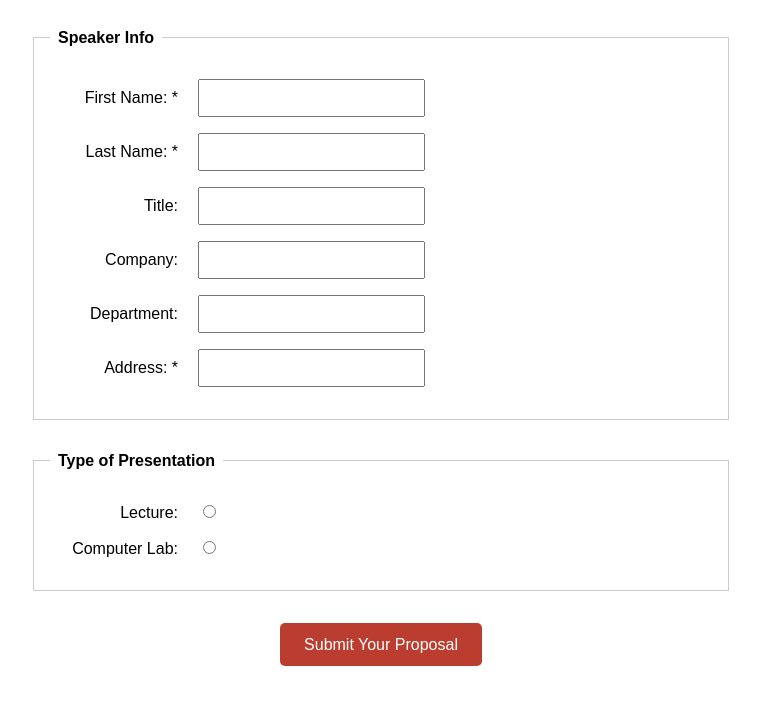
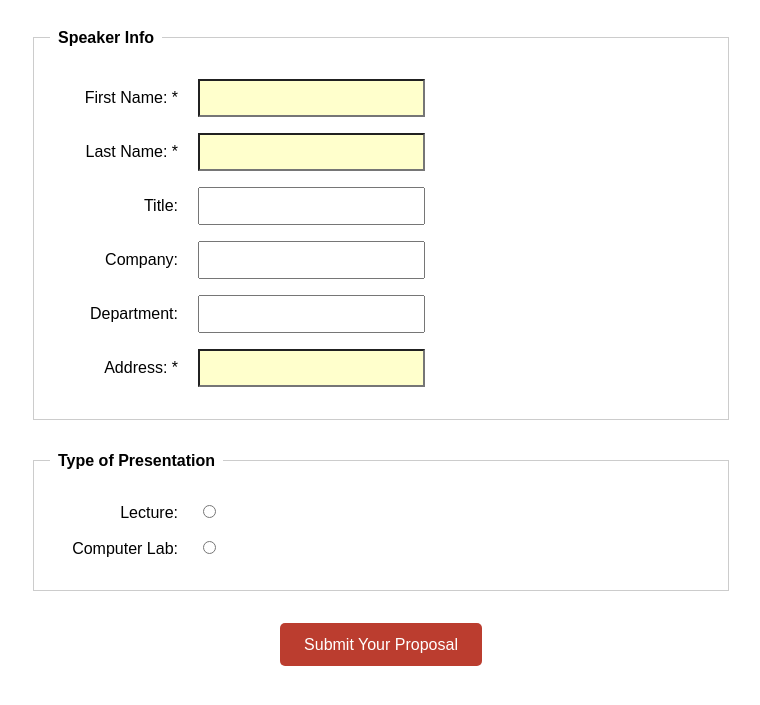
Before and after one commit to Zuojunlin1/my-form, a plain HTML site: page index.html in a window 1280 px wide. Shown: the part 165-870 px from the top of the page, without its empty margins (259-1019 px from the left). Drawn offline with Linux system fonts and the light colour scheme.

Commit message:
Update form.css

```diff
--- a/css/form.css
+++ b/css/form.css
@@ -88,6 +88,9 @@ body {
 	background-color: #FFE5E0;
   }
 
+    input.reqfield {
+	background-color: #ffffcc;
+  }
 
 
 /* end of form css */
```
